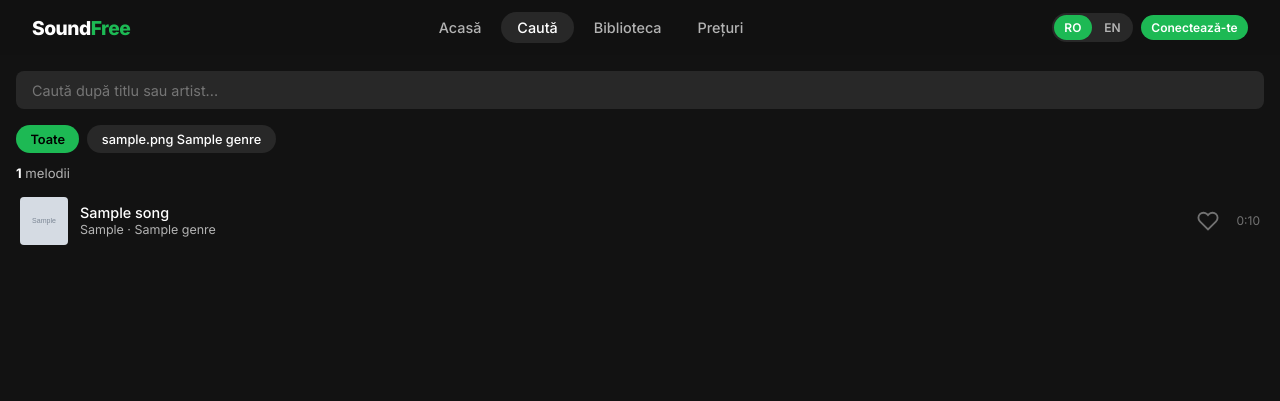
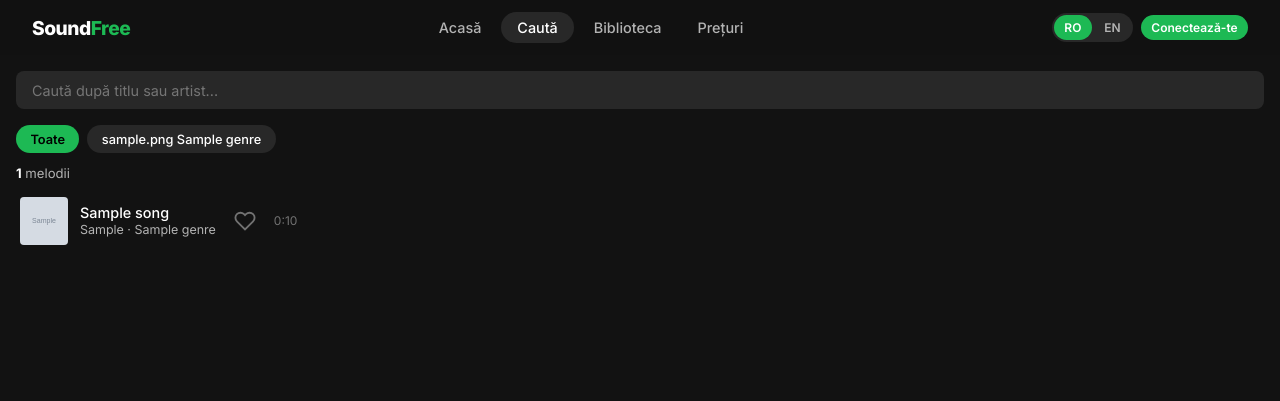
Before and after one commit to SoundFree23/soundfree, a Django app: page /browse/ in a window 1280 px wide. Shown: the top 401 px of the page. Run offline with Django 5.2, Linux system fonts and the light colour scheme; tables that the repository leaves empty hold one stand-in row (values such as "Sample post"); grey boxes marked "Sample" are stand-in pictures.

Commit message:
Move heart icon and duration closer to song name on desktop

```diff
--- a/templates/music/base.html
+++ b/templates/music/base.html
@@ -251,7 +251,8 @@
       font-size: 1.2rem; overflow: hidden;
     }
     .song-row .row-cover img { width: 100%; height: 100%; object-fit: cover; }
-    .song-row .row-info { flex: 1; min-width: 0; }
+    .song-row .row-info { flex: 0 1 auto; min-width: 0; max-width: 60%; }
+    .song-row { justify-content: flex-start; }
     .song-row .row-title {
       font-size: 0.9rem; font-weight: 500; color: var(--text);
       white-space: nowrap; overflow: hidden; text-overflow: ellipsis;
```
